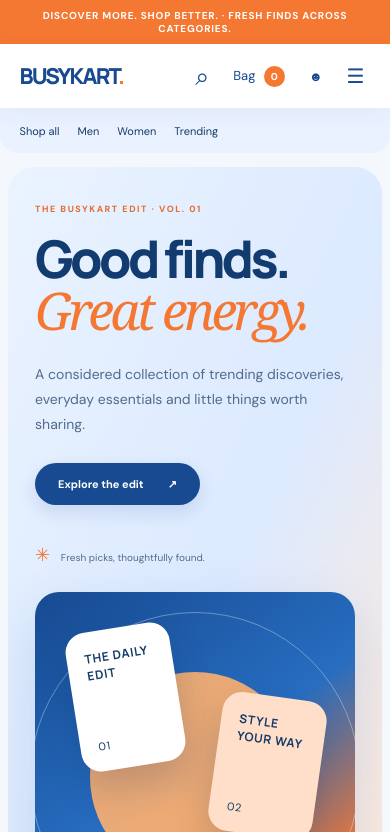
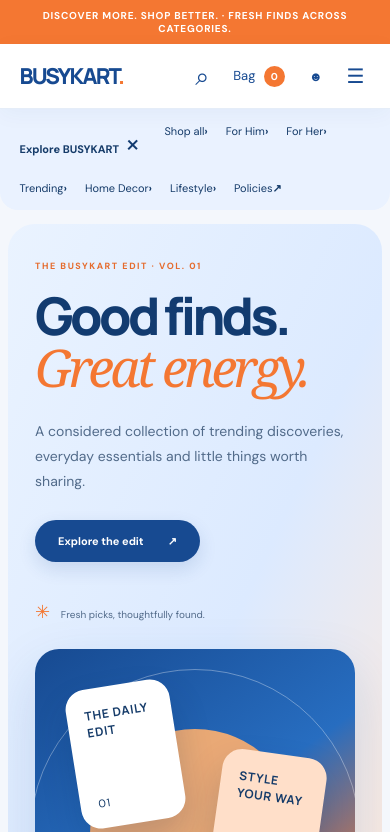
Before and after one commit to shazzmalik230/Vendora-store, a plain HTML site: page index.html in a window 390 px wide. Both pictures are taken after a click on the button "Open navigation menu". Shown: the top 832 px of the page. Drawn offline with nearby package versions, Linux system fonts and the light colour scheme; no server answers.

Commit message:
Update index.html

```diff
--- a/index.html
+++ b/index.html
@@ -25,7 +25,7 @@
       <button class="icon-btn" id="search-toggle" aria-label="Search">⌕</button>
       <button class="icon-btn cart-trigger" id="cart-open" aria-label="Open cart">Bag <span id="cart-count">0</span></button>
       <button class="icon-btn profile-trigger" id="profile-open" aria-label="Open my BUSYKART">☻</button>
-      <button class="menu-btn" id="menu-toggle" aria-label="Open menu">☰</button>
+      <button class="menu-btn" id="menu-toggle" aria-label="Open navigation menu" aria-controls="mobile-nav" aria-expanded="false">☰</button>
     </div>
   </header>
 
@@ -33,9 +33,15 @@
     <input id="search-input" type="search" placeholder="Search products or enter a product ID (e.g. VN-M001)">
     <button class="btn btn-dark" id="search-submit">Search</button>
   </div>
-  <nav class="mobile-nav" id="mobile-nav">
-    <a href="#shop" data-nav-category="All">Shop all</a><a href="#shop" data-nav-category="Men">Men</a>
-    <a href="#shop" data-nav-category="Women">Women</a><a href="#shop" data-nav-category="Trending">Trending</a>
+  <nav class="mobile-nav" id="mobile-nav" aria-label="Main navigation">
+    <div class="mobile-nav-head"><strong>Explore BUSYKART</strong><button type="button" id="mobile-nav-close" class="close-btn" aria-label="Close navigation">×</button></div>
+    <a href="#shop" data-nav-category="All"><span>Shop all</span><b>›</b></a>
+    <a href="#shop" data-nav-category="Men"><span>For Him</span><b>›</b></a>
+    <a href="#shop" data-nav-category="Women"><span>For Her</span><b>›</b></a>
+    <a href="#shop" data-nav-category="Trending"><span>Trending</span><b>›</b></a>
+    <a href="#shop" data-nav-category="Home Decor"><span>Home Decor</span><b>›</b></a>
+    <a href="#shop" data-nav-category="Lifestyle"><span>Lifestyle</span><b>›</b></a>
+    <a href="policies.html"><span>Policies</span><b>↗</b></a>
   </nav>
 
   <main>
```
